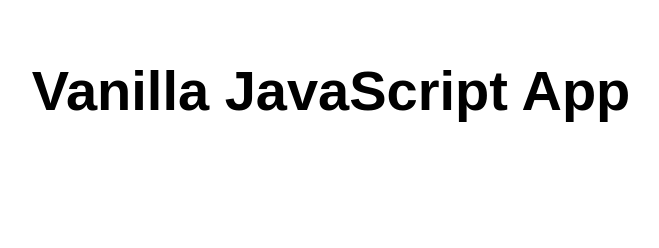
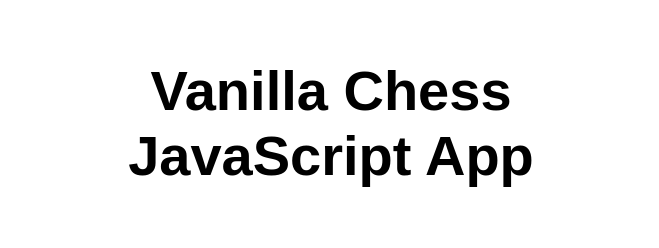
Before and after one commit to p8queen/az-static-web, a plain HTML site: page src/index.html in a window 1280 px wide. Shown: the whole page, without its empty margins (309-968 px from the left). Drawn offline with Linux system fonts and the light colour scheme.

Commit message:
Update index.html

```diff
--- a/src/index.html
+++ b/src/index.html
@@ -10,7 +10,7 @@
 
 <body>
   <main>
-    <h1>Vanilla JavaScript App</h1>
+    <h1>Vanilla Chess JavaScript App</h1>
   </main>
 </body>
 
```
